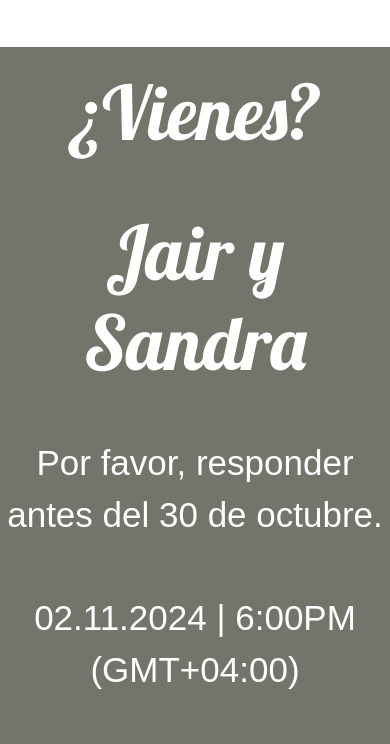
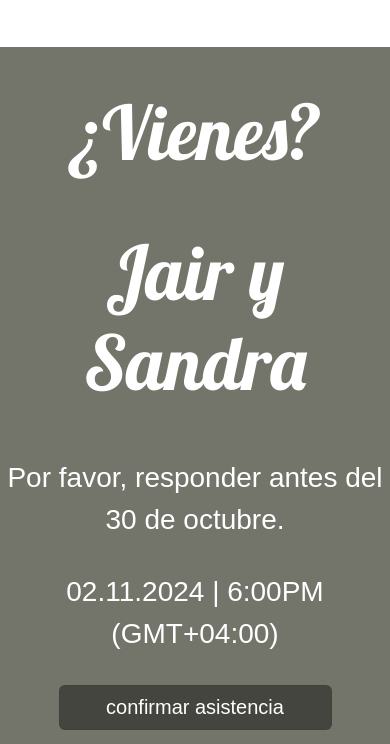
Before and after one commit to Boda-Jair-Sandra/web1, a website: page index.html in a window 390 px wide. Shown: the part 6214-6958 px from the top of the page. Drawn offline with nearby package versions, Linux system fonts and the light colour scheme.

Commit message:
Update styles.css

```diff
--- a/styles.css
+++ b/styles.css
@@ -297,18 +297,18 @@ h4{
     font-size: 80px;
 }
 
-.vienes-div{
+.vienes-div {
     margin: auto;
     margin-top: 5%;
     text-align: center;
+}
 
-}
-.vienes{
+.vienes {
     background-color: #6a6c61ee;
     height: 80vh;
+}
 
-}
-.responder{
+.responder {
     color: #ffffff;
     text-align: center;
     font-family: "Montserrat", sans-serif;
@@ -316,7 +316,8 @@ h4{
     font-size: 35px;
     margin-bottom: 50px;
 }
-#boton-confirmar{
+
+#boton-confirmar {
     background-color: #41423bee;
     border: 1px solid #41423bee;
     height: 50px;
@@ -327,16 +328,37 @@ h4{
     font-weight: 400;
     font-size: 25px;
 }
+
 #boton-confirmar:hover {
     background-color: #616359ee;
     border: 1px solid #616359ee;
 }
 
 #boton-confirmar:active {
-    background-color: #3e3f42ee; /* Cambiamos a un tono más oscuro al presionar */
-    border: 1px solid #3e3f42ee; /* Cambiamos el color del borde */
-    transform: scale(0.98); /* Añadimos un pequeño efecto de 'encogerse' */
+    background-color: #3e3f42ee;
+    border: 1px solid #3e3f42ee;
+    transform: scale(0.98);
 }
+
+/* Media Queries para pantallas más pequeñas (hasta 768px de ancho) */
+@media (max-width: 768px) {
+    .vienes {
+        height: auto; /* Ajusta la altura para evitar problemas en pantallas pequeñas */
+        padding: 20px 0;
+    }
+
+    .responder {
+        font-size: 28px; /* Disminuir el tamaño de la fuente para pantallas pequeñas */
+        margin-bottom: 30px; /* Ajustar el margen inferior */
+    }
+
+    #boton-confirmar {
+        width: 70%; /* Aumentar el ancho del botón para pantallas pequeñas */
+        font-size: 20px; /* Reducir el tamaño de la fuente */
+        height: 45px; /* Ajustar la altura del botón */
+    }
+}
+
 
 
 .titulo-invitacion{
```
